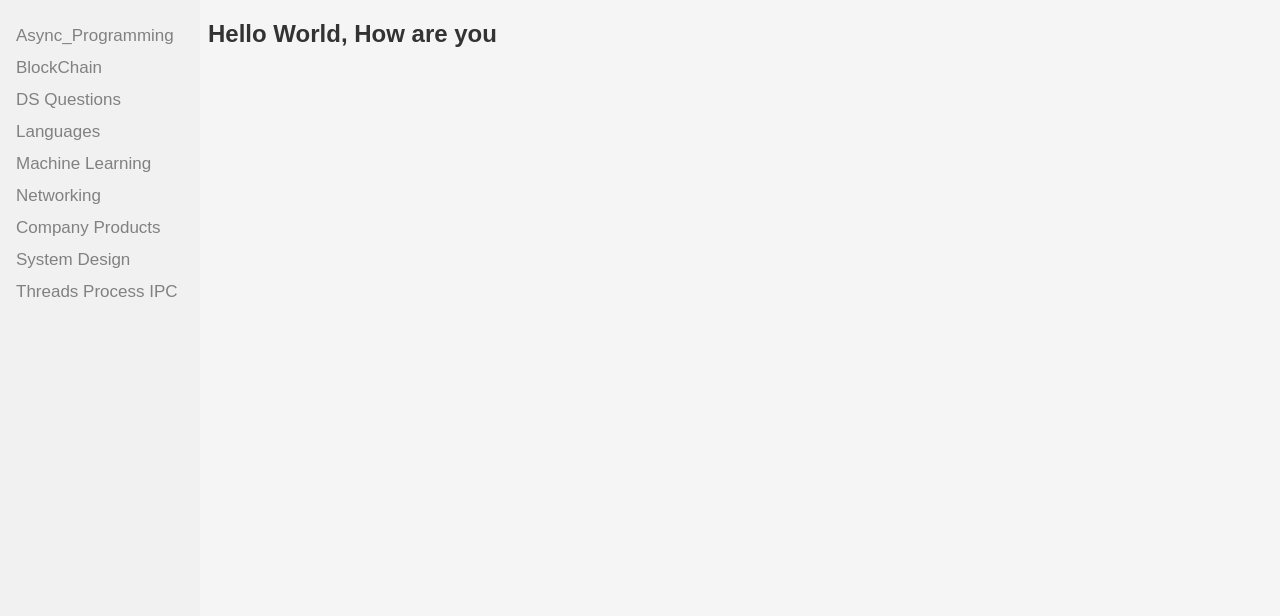
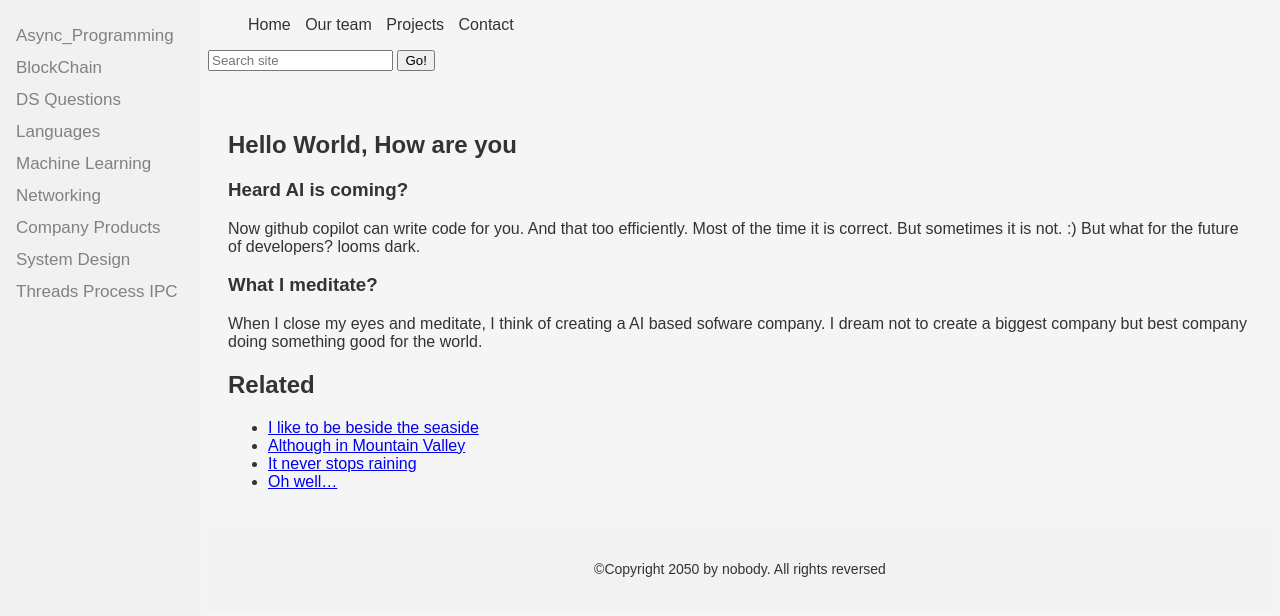
Before and after one commit to code-with-amitk/code-with-amitk.github.io, a Jekyll site: the page docs/index.html, which Jekyll copies as it is, in a window 1280 px wide. Shown: the top 616 px of the page. Built offline with Jekyll 4.4.1, drawn with Linux system fonts in a browser that asks for light colours.

Commit message:
Update index.html

```diff
--- a/docs/index.html
+++ b/docs/index.html
@@ -32,8 +32,20 @@
     <!-- Add any necessary CSS and JavaScript files -->
 </head>
 <body>
-    <!-- Sidebar -->
-    <div class="sidebar">
+    <nav style="margin-left:200px;">    <!-- Top Navigation Bar -->
+        <ul>
+          <li><a href="#">Home</a></li>
+          <li><a href="#">Our team</a></li>
+          <li><a href="#">Projects</a></li>
+          <li><a href="#">Contact</a></li>
+        </ul>
+        <form>  <!--Search Bar-->
+            <input type="search" name="q" placeholder="Search site" />
+            <input type="submit" value="Go!" />
+        </form>
+    </nav>
+
+    <aside class="sidebar">   <!-- Sidebar -->
         <a href="/Async_Programming/">Async_Programming</a>
         <a href="/BlockChain/">BlockChain</a>
         <a href="/DS_Questions/">DS Questions</a>
@@ -43,11 +55,40 @@
         <a href="/Products/">Company Products</a>
         <a href="/System_Design/">System Design</a>
         <a href="/Threads_Process_IPC/">Threads Process IPC</a>
-    </div>
+    </aside>
 
-    <div style="margin-left:200px;">
-        <h2>Hello World, How are you</h2>
-    </div>
+    <main>  <!--Here is our page's main content-->
+        <article style="margin-left:200px;">   <!-- It contains an article -->
+            <h2>Hello World, How are you</h2>
 
+            <h3>Heard AI is coming?</h3>
+            <p>
+                Now github copilot can write code for you. And that too efficiently.
+                Most of the time it is correct. But sometimes it is not. :)
+                But what for the future of developers? looms dark.
+            </p>
+
+            <h3>What I meditate?</h3>
+            <p>
+                When I close my eyes and meditate, I think of creating a AI based sofware company.
+                I dream not to create a biggest company but best company doing something good for the world.
+            </p>
+        </article>
+
+        <aside style="margin-left:200px;">  <!--the aside content can also be nested within the main content-->
+            <h2>Related</h2>
+            <ul>
+              <li><a href="#">I like to be beside the seaside</a></li>
+              <li><a href="#">Although in Mountain Valley</a></li>
+              <li><a href="#">It never stops raining</a></li>
+              <li><a href="#">Oh well…</a></li>
+            </ul>
+          </aside>
+    </main>
+
+        <!-- And here is our main footer that is used across all the pages of our website -->
+    <footer style="margin-left:200px;">
+        <p>©Copyright 2050 by nobody. All rights reversed</p>
+        </footer>
 </body>
 </html>
```
